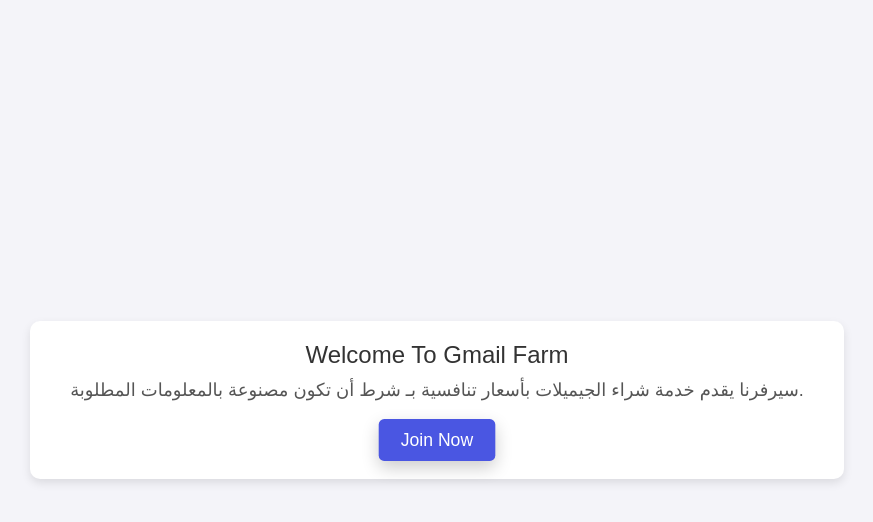
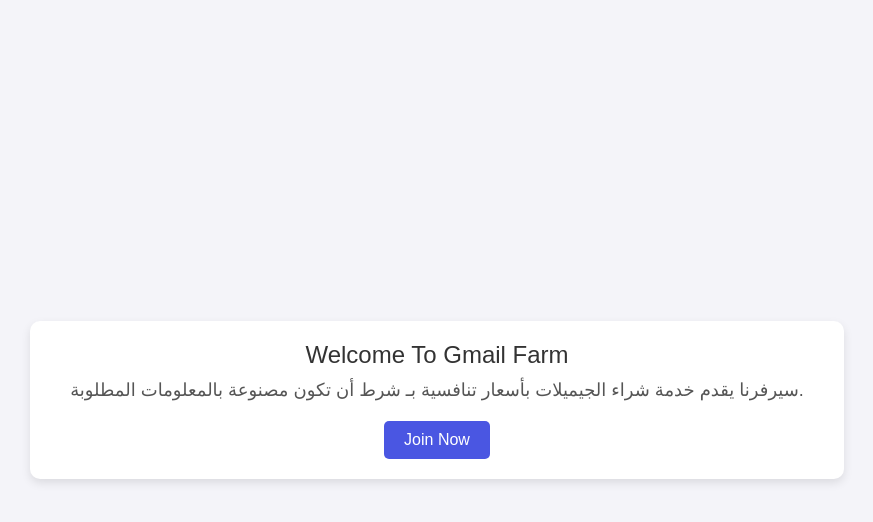
Before and after one commit to nnnnnmnn9hj/my-website-, a plain HTML site: page index.html in a window 1280 px wide. In both pictures the pointer is over the link "Join Now". Shown: the whole page, without its empty margins (203-1076 px from the left). Drawn offline with Linux system fonts and the light colour scheme.

Commit message:
Update index.html

```diff
--- a/index.html
+++ b/index.html
@@ -5,7 +5,6 @@
     <meta name="viewport" content="width=device-width, initial-scale=1.0">
     <title>Gmail Farm</title>
     <style>
-        /* General Styles */
         body {
             margin: 0;
             padding: 0;
@@ -17,27 +16,22 @@
             background-color: #f4f4f9;
             text-align: center;
         }
-
         .content {
             background: #ffffff;
             padding: 20px 40px;
             border-radius: 10px;
             box-shadow: 0 4px 10px rgba(0, 0, 0, 0.1);
         }
-
         .header {
             font-size: 24px;
             color: #333;
             margin-bottom: 10px;
         }
-
         .description {
             font-size: 18px;
             color: #555;
             margin-bottom: 20px;
         }
-
-        /* Join Button Styles */
         .join-button {
             display: inline-block;
             background-color: #5865F2;
@@ -46,13 +40,10 @@
             padding: 10px 20px;
             border-radius: 5px;
             font-size: 16px;
-            transition: transform 0.3s ease, box-shadow 0.3s ease, background-color 0.3s ease; /* Add transitions for hover effects */
+            transition: background-color 0.3s ease;
         }
-
         .join-button:hover {
-            background-color: #4a56e2; /* Change background color on hover */
-            transform: scale(1.1); /* Scale up the button */
-            box-shadow: 0 6px 15px rgba(0, 0, 0, 0.2); /* Add a shadow effect */
+            background-color: #4a56e2;
         }
     </style>
 </head>
```
